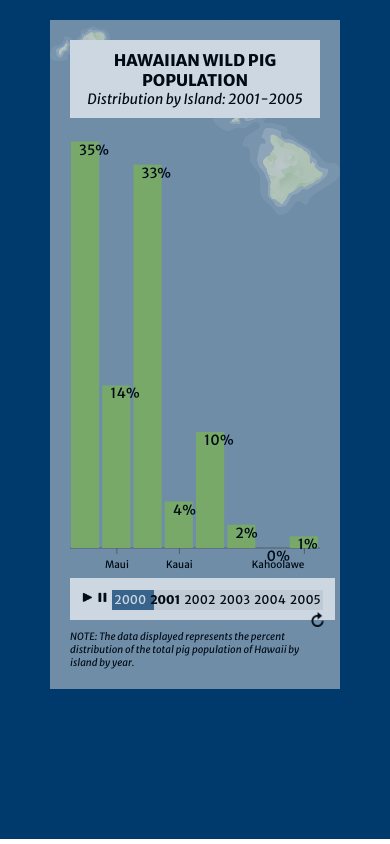
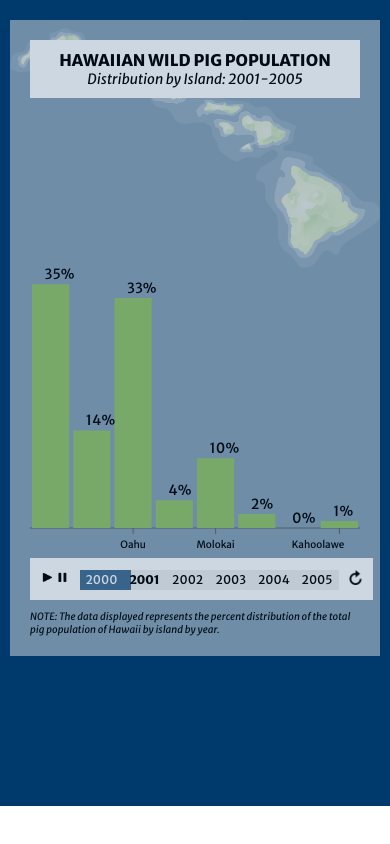
Before and after one commit to antonia-villa/timeSeries_Visual, a React (Create React App) app: page / in a window 390 px wide. Built offline with nearby package versions, Linux system fonts and the light colour scheme.

Commit message:
updated mobile styling

```diff
--- a/src/App.css
+++ b/src/App.css
@@ -177,6 +177,18 @@ opacity: .7;
 
 /* RESPONSIVE */
 @media all and (max-width: 600px) {
+
+	.App{
+		padding-left:10px;
+		padding-right:10px;
+	}
+
+	.projectContainer{
+	    margin-left:10px;
+	    margin-right:10px;
+	    padding: 10px 10px 10px 10px;
+	}
+
 	.title{
 		text-transform: uppercase;
 		font-weight: bold;
@@ -200,7 +212,7 @@ opacity: .7;
 	.progressBar{
 		margin-left: 0;
 		margin-right: 0;
-		width: auto;
+		width: 80%;
 	}
 
 	.dataBar.front{
--- a/src/barChart.js
+++ b/src/barChart.js
@@ -13,7 +13,7 @@ class Chart extends Component {
         <text
            x={(x-6) + width / 2}
            y={y}
-           dy={13}
+           dy={-5}
            fontSize='14'
            fontFamily='Merriweather Sans'
            fill="black"
@@ -51,7 +51,12 @@ class Chart extends Component {
              fontWeight="normal"
 
              />
-         <YAxis hide/>
+         <YAxis
+            domain={[0, 60]}
+            axisLine={false}
+            tick = {false}
+            width = {0}
+         />
          <Tooltip  content={renderTooltip}
          cursor={false}/>
          <Bar
```
